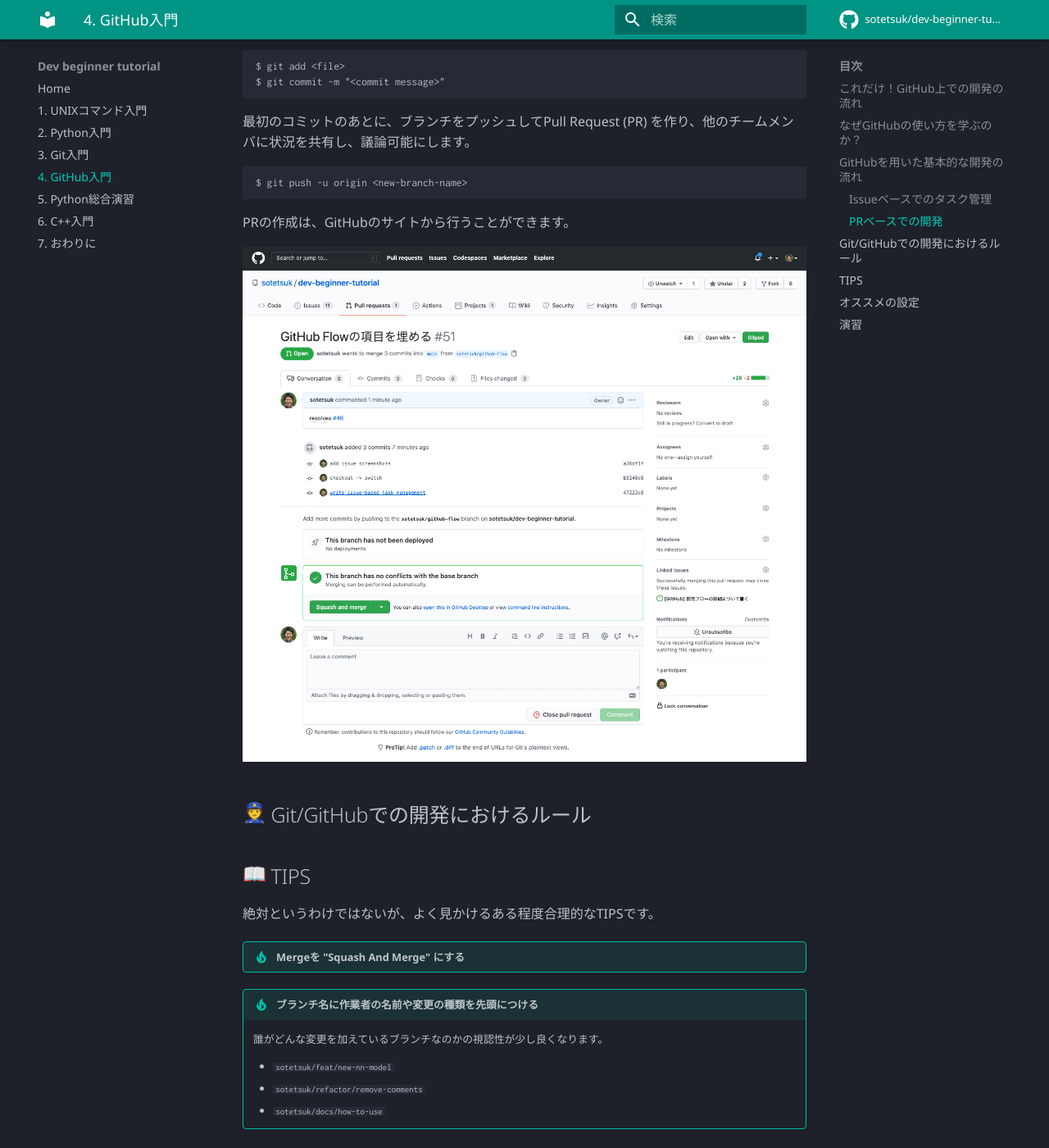
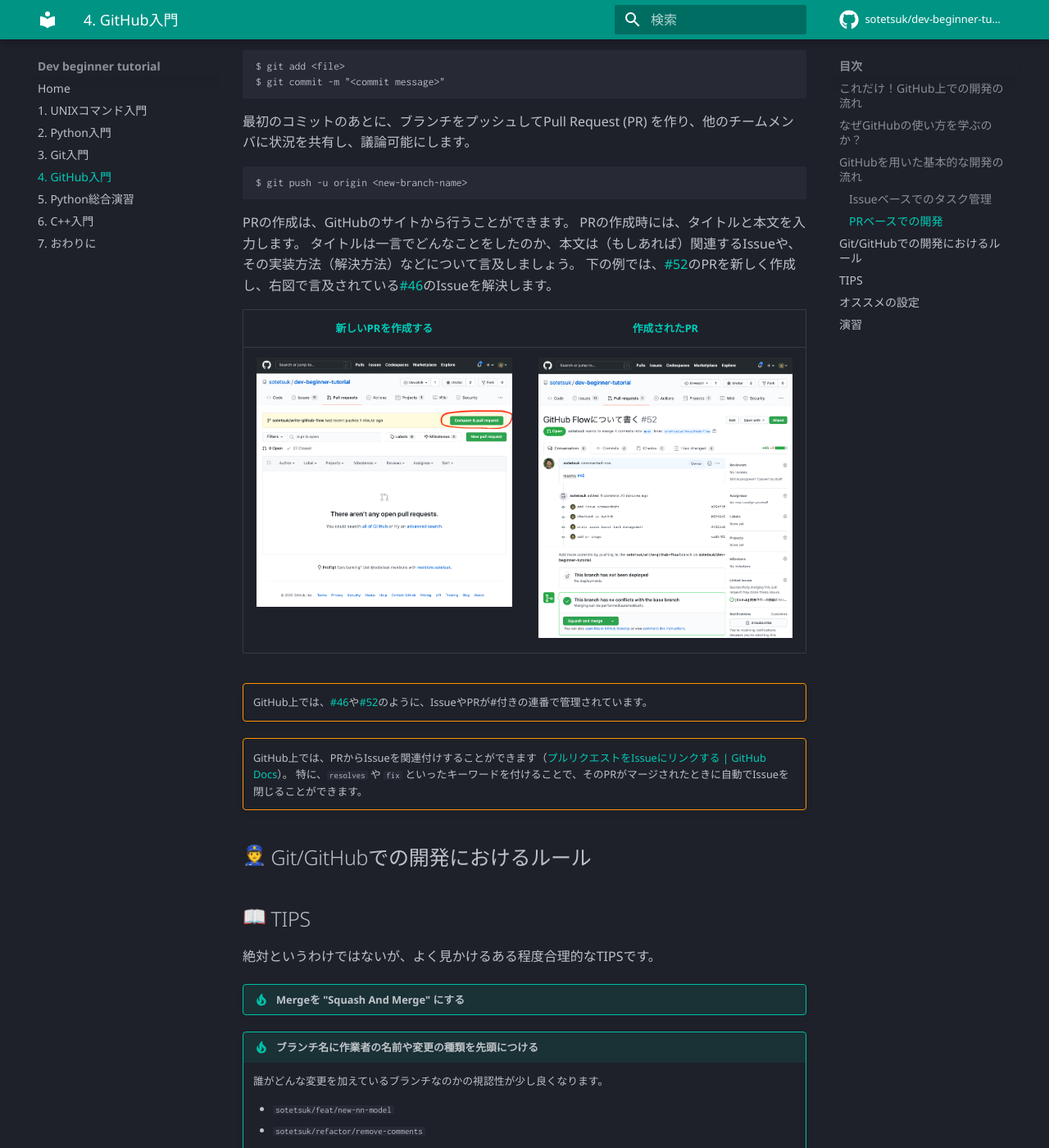
Before and after one commit to sotetsuk/dev-beginner-tutorial, an MkDocs documentation site: the page built from docs/github.md, in a window 1280 px wide and 1400 px high, scrolled down 2779 px. Shown: the whole window at 82% size. Built offline with MkDocs 1.6.1 and Material for MkDocs 9.7.7, drawn with Linux system fonts in a browser that asks for light colours; emoji names are drawn with the system emoji font; comment, search, counter and statistics services are not loaded.

````diff
--- a/docs/github.md
+++ b/docs/github.md
@@ -94,10 +94,22 @@
 ```
 
 PRの作成は、GitHubのサイトから行うことができます。
+PRの作成時には、タイトルと本文を入力します。
+タイトルは一言でどんなことをしたのか、本文は（もしあれば）関連するIssueや、その実装方法（解決方法）などについて言及しましょう。
+下の例では、[#52](https://github.com/sotetsuk/dev-beginner-tutorial/pull/52)のPRを新しく作成し、右図で言及されている[#46](https://github.com/sotetsuk/dev-beginner-tutorial/issues/46)のIssueを解決します。
 
-![issue list](assets/pr.png)
+| [新しいPRを作成する](https://github.com/sotetsuk/dev-beginner-tutorial/issues/new) | [作成されたPR](https://github.com/sotetsuk/dev-beginner-tutorial/issues) |
+|:---:|:---:|
+| ![pr new](assets/pr-new.png) | ![pr](assets/pr.png) |
 
+!!! warning ""
 
+    GitHub上では、[#46](https://github.com/sotetsuk/dev-beginner-tutorial/issues/46)や[#52](https://github.com/sotetsuk/dev-beginner-tutorial/pull/52)のように、IssueやPRが#付きの連番で管理されています。
+
+!!! warning ""
+
+    GitHub上では、PRからIssueを関連付けすることができます（[プルリクエストをIssueにリンクする | GitHub Docs](https://docs.github.com/ja/free-pro-team@latest/github/managing-your-work-on-github/linking-a-pull-request-to-an-issue)）。
+    特に、`resolves` や `fix` といったキーワードを付けることで、そのPRがマージされたときに自動でIssueを閉じることができます。
 
 ## :police_officer: Git/GitHubでの開発におけるルール
 
````
Also changed, not shown: docs/assets/pr-new.png (added), docs/assets/pr.png.
